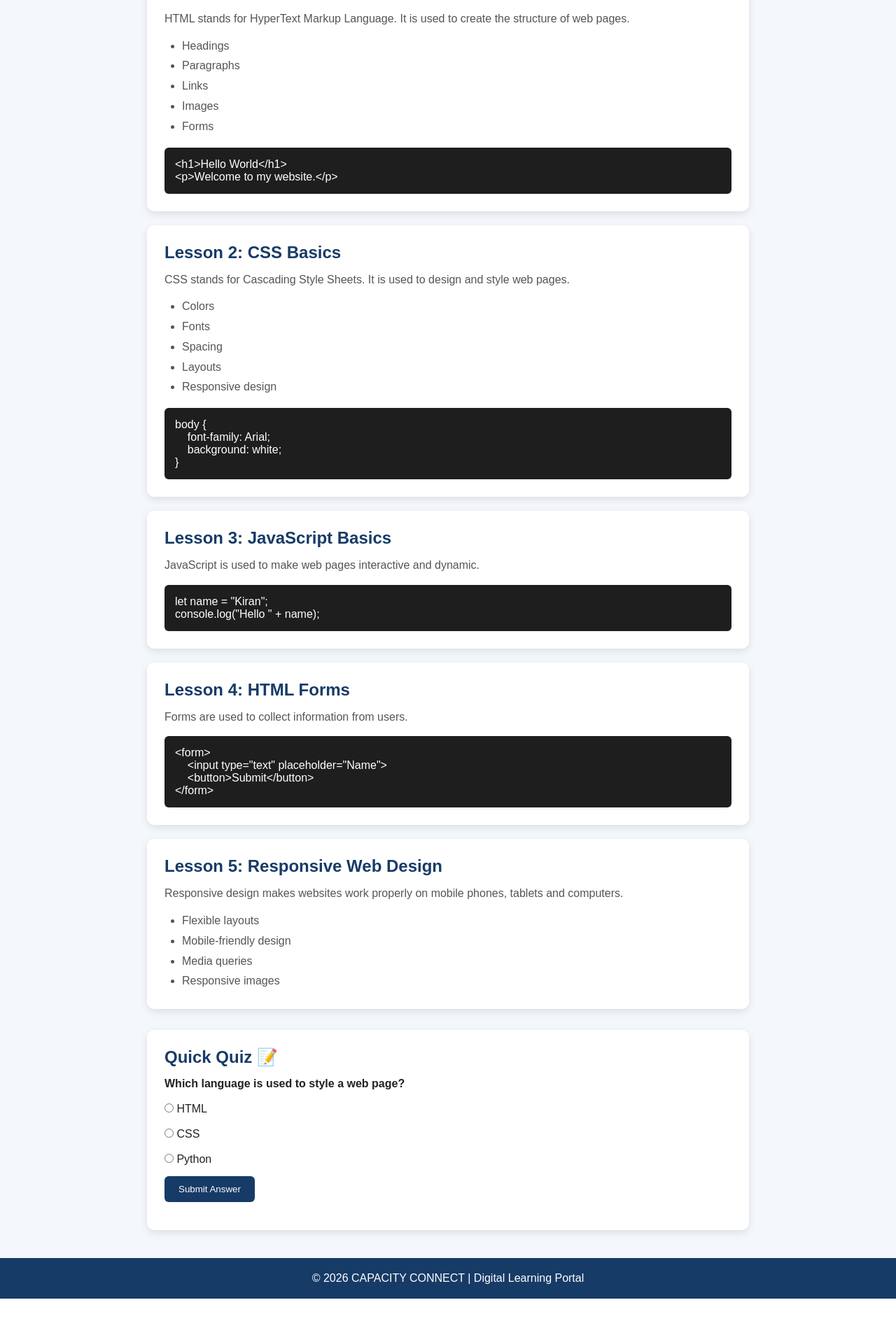
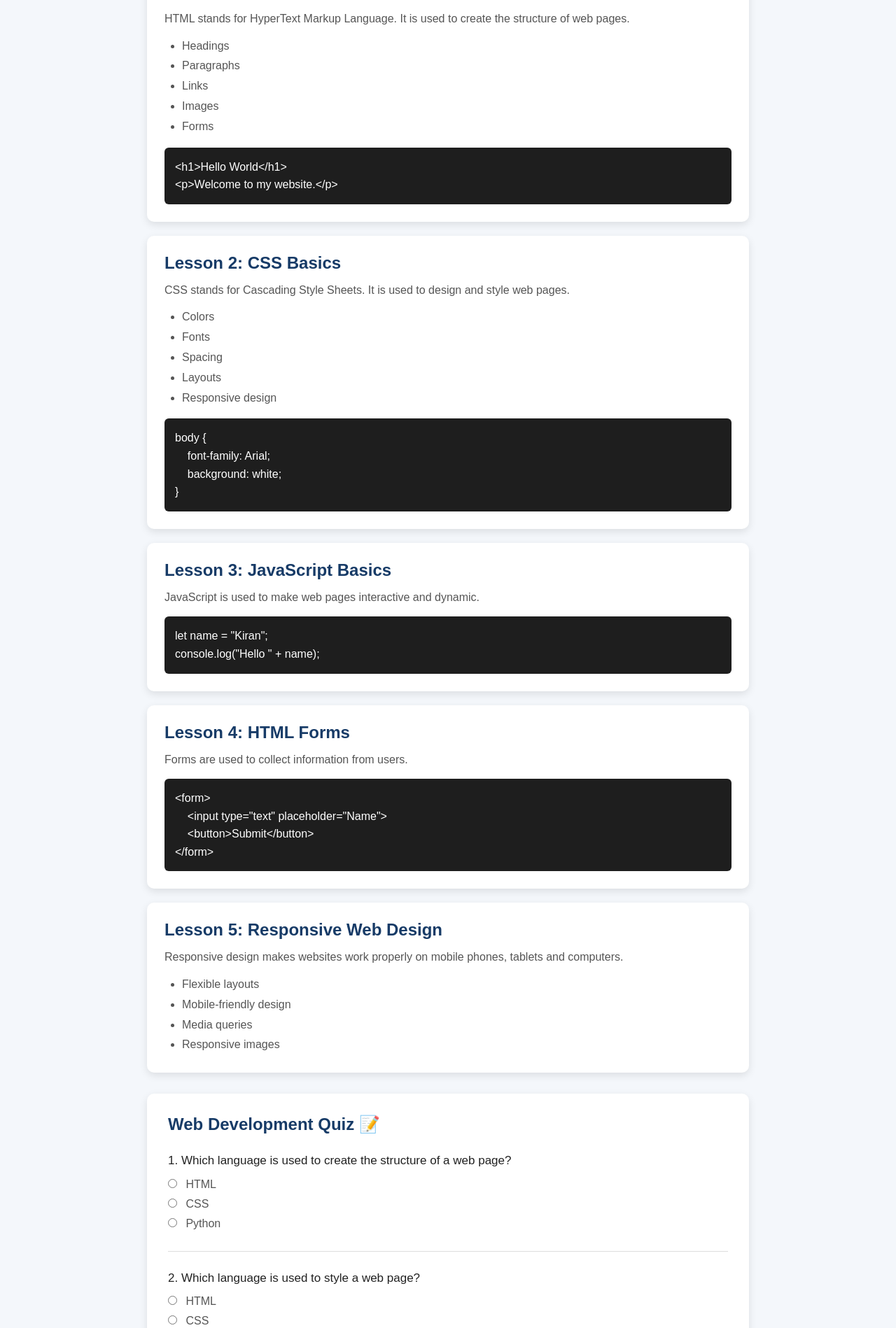
Before and after one commit to nalwadekiran2007-alt/capacity_connect, a Flask app: page /web-course in a window 1280 px wide. Shown: the part 403-2301 px from the top of the page at 70% size. Before the commit the page ends 2259 px from the top, so only its background shows below. Run offline with Flask 3, Linux system fonts and the light colour scheme; the visitor is signed in with stand-in values (Sample User, id 1); some libraries are stand-ins or nearby versions.

Commit message:
Added 10 Web Development

```diff
--- a/backend/templates/web-course.html
+++ b/backend/templates/web-course.html
@@ -1,5 +1,7 @@
+
 <!DOCTYPE html>
 <html lang="en">
+
 <head>
     <meta charset="UTF-8">
     <meta name="viewport" content="width=device-width, initial-scale=1.0">
@@ -105,12 +107,13 @@
             border-radius: 6px;
             margin-top: 15px;
             overflow-x: auto;
+            line-height: 1.6;
         }
 
         /* Quiz */
         .quiz {
             background: white;
-            padding: 25px;
+            padding: 30px;
             border-radius: 10px;
             box-shadow: 0 4px 12px rgba(0, 0, 0, 0.1);
             margin-top: 30px;
@@ -118,17 +121,45 @@
 
         .quiz h2 {
             color: #173b67;
-            margin-bottom: 15px;
+            margin-bottom: 25px;
+        }
+
+        .question {
+            margin-bottom: 25px;
+            padding-bottom: 20px;
+            border-bottom: 1px solid #ddd;
+        }
+
+        .question:last-of-type {
+            border-bottom: none;
+        }
+
+        .question p {
+            font-size: 17px;
+            margin-bottom: 12px;
+            line-height: 1.5;
+        }
+
+        .question label {
+            display: block;
+            margin: 10px 0;
+            color: #555;
+            cursor: pointer;
+        }
+
+        .question input {
+            margin-right: 8px;
         }
 
         .quiz button {
-            margin-top: 15px;
-            padding: 11px 20px;
+            margin-top: 10px;
+            padding: 12px 25px;
             background: #173b67;
             color: white;
             border: none;
             border-radius: 6px;
             cursor: pointer;
+            font-size: 16px;
         }
 
         .quiz button:hover {
@@ -136,8 +167,10 @@
         }
 
         #result {
-            margin-top: 15px;
+            margin-top: 20px;
             font-weight: bold;
+            font-size: 18px;
+            line-height: 1.6;
         }
 
         /* Footer */
@@ -151,6 +184,7 @@
 
         /* Mobile */
         @media (max-width: 600px) {
+
             nav {
                 justify-content: center;
                 gap: 4px;
@@ -166,6 +200,10 @@
             .hero h1 {
                 font-size: 30px;
             }
+
+            .quiz {
+                padding: 20px;
+            }
         }
     </style>
 </head>
@@ -174,18 +212,36 @@
 
     <!-- Navigation -->
     <nav>
-    <a href="{{ url_for('dashboard') }}">Dashboard</a>
-    <a href="{{ url_for('courses') }}">Courses</a>
-    <a href="{{ url_for('profile') }}">Profile</a>
-    <a href="{{ url_for('logout') }}">Logout</a>
+
+        <a href="{{ url_for('dashboard') }}">
+            Dashboard
+        </a>
+
+        <a href="{{ url_for('courses') }}">
+            Courses
+        </a>
+
+        <a href="{{ url_for('profile') }}">
+            Profile
+        </a>
+
+        <a href="{{ url_for('logout') }}">
+            Logout
+        </a>
+
     </nav>
+
 
     <!-- Hero -->
     <section class="hero">
 
-        <div class="icon">🌐</div>
+        <div class="icon">
+            🌐
+        </div>
 
-        <h1>Web Development</h1>
+        <h1>
+            Web Development
+        </h1>
 
         <p>
             Learn HTML, CSS and JavaScript and build modern websites.
@@ -197,10 +253,13 @@
     <!-- Course Content -->
     <main class="content">
 
+
         <!-- Lesson 1 -->
         <section class="lesson">
 
-            <h2>Lesson 1: HTML Basics</h2>
+            <h2>
+                Lesson 1: HTML Basics
+            </h2>
 
             <p>
                 HTML stands for HyperText Markup Language.
@@ -216,8 +275,11 @@
             </ul>
 
             <div class="code">
+
                 &lt;h1&gt;Hello World&lt;/h1&gt;<br>
+
                 &lt;p&gt;Welcome to my website.&lt;/p&gt;
+
             </div>
 
         </section>
@@ -226,7 +288,9 @@
         <!-- Lesson 2 -->
         <section class="lesson">
 
-            <h2>Lesson 2: CSS Basics</h2>
+            <h2>
+                Lesson 2: CSS Basics
+            </h2>
 
             <p>
                 CSS stands for Cascading Style Sheets.
@@ -242,10 +306,15 @@
             </ul>
 
             <div class="code">
+
                 body {<br>
+
                 &nbsp;&nbsp;&nbsp;&nbsp;font-family: Arial;<br>
+
                 &nbsp;&nbsp;&nbsp;&nbsp;background: white;<br>
+
                 }
+
             </div>
 
         </section>
@@ -254,7 +323,9 @@
         <!-- Lesson 3 -->
         <section class="lesson">
 
-            <h2>Lesson 3: JavaScript Basics</h2>
+            <h2>
+                Lesson 3: JavaScript Basics
+            </h2>
 
             <p>
                 JavaScript is used to make web pages interactive
@@ -262,8 +333,11 @@
             </p>
 
             <div class="code">
+
                 let name = "Kiran";<br>
+
                 console.log("Hello " + name);
+
             </div>
 
         </section>
@@ -272,17 +346,24 @@
         <!-- Lesson 4 -->
         <section class="lesson">
 
-            <h2>Lesson 4: HTML Forms</h2>
+            <h2>
+                Lesson 4: HTML Forms
+            </h2>
 
             <p>
                 Forms are used to collect information from users.
             </p>
 
             <div class="code">
+
                 &lt;form&gt;<br>
+
                 &nbsp;&nbsp;&nbsp;&nbsp;&lt;input type="text" placeholder="Name"&gt;<br>
+
                 &nbsp;&nbsp;&nbsp;&nbsp;&lt;button&gt;Submit&lt;/button&gt;<br>
+
                 &lt;/form&gt;
+
             </div>
 
         </section>
@@ -291,7 +372,9 @@
         <!-- Lesson 5 -->
         <section class="lesson">
 
-            <h2>Lesson 5: Responsive Web Design</h2>
+            <h2>
+                Lesson 5: Responsive Web Design
+            </h2>
 
             <p>
                 Responsive design makes websites work properly
@@ -308,43 +391,84 @@
         </section>
 
 
-        <!-- Quiz -->
+
+        <!-- QUIZ -->
+
 <section class="quiz">
 
-            <h2>Quick Quiz 📝</h2>
+    <h2>Web Development Quiz 📝</h2>
 
-            <p>
-                <strong>
-                    Which language is used to style a web page?
-                </strong>
-            </p>
+    <div class="question">
+        <p>1. Which language is used to create the structure of a web page?</p>
+        <label><input type="radio" name="q1" value="a"> HTML</label>
+        <label><input type="radio" name="q1" value="b"> CSS</label>
+        <label><input type="radio" name="q1" value="c"> Python</label>
+    </div>
 
-            <br>
+    <div class="question">
+        <p>2. Which language is used to style a web page?</p>
+        <label><input type="radio" name="q2" value="a"> HTML</label>
+        <label><input type="radio" name="q2" value="b"> CSS</label>
+        <label><input type="radio" name="q2" value="c"> Java</label>
+    </div>
 
-            <label>
-                <input type="radio" name="answer" value="a">
-                HTML
-            </label>
+    <div class="question">
+        <p>3. Which language is used to make web pages interactive?</p>
+        <label><input type="radio" name="q3" value="a"> HTML</label>
+        <label><input type="radio" name="q3" value="b"> CSS</label>
+        <label><input type="radio" name="q3" value="c"> JavaScript</label>
+    </div>
 
-            <br><br>
+    <div class="question">
+        <p>4. What does HTML stand for?</p>
+        <label><input type="radio" name="q4" value="a"> HyperText Markup Language</label>
+        <label><input type="radio" name="q4" value="b"> HighText Machine Language</label>
+        <label><input type="radio" name="q4" value="c"> Hyper Tool Multi Language</label>
+    </div>
 
-            <label>
-                <input type="radio" name="answer" value="b">
-                CSS
-            </label>
+    <div class="question">
+        <p>5. Which tag is used for the largest heading?</p>
+        <label><input type="radio" name="q5" value="a"> &lt;p&gt;</label>
+        <label><input type="radio" name="q5" value="b"> &lt;h1&gt;</label>
+        <label><input type="radio" name="q5" value="c"> &lt;head&gt;</label>
+    </div>
 
-            <br><br>
+    <div class="question">
+        <p>6. Which HTML tag creates a hyperlink?</p>
+        <label><input type="radio" name="q6" value="a"> &lt;link&gt;</label>
+        <label><input type="radio" name="q6" value="b"> &lt;a&gt;</label>
+        <label><input type="radio" name="q6" value="c"> &lt;url&gt;</label>
+    </div>
 
-            <label>
-                <input type="radio" name="answer" value="c">
-                Python
-            </label>
+    <div class="question">
+        <p>7. Which CSS property changes text color?</p>
+        <label><input type="radio" name="q7" value="a"> background</label>
+        <label><input type="radio" name="q7" value="b"> font-size</label>
+        <label><input type="radio" name="q7" value="c"> color</label>
+    </div>
 
-            <br>
+    <div class="question">
+        <p>8. Which JavaScript keyword declares a variable?</p>
+        <label><input type="radio" name="q8" value="a"> let</label>
+        <label><input type="radio" name="q8" value="b"> style</label>
+        <label><input type="radio" name="q8" value="c"> html</label>
+    </div>
 
-            <button onclick="checkAnswer()">
-                Submit Answer
-            </button>
+    <div class="question">
+        <p>9. Which HTML tag creates a paragraph?</p>
+        <label><input type="radio" name="q9" value="a"> &lt;p&gt;</label>
+        <label><input type="radio" name="q9" value="b"> &lt;para&gt;</label>
+        <label><input type="radio" name="q9" value="c"> &lt;text&gt;</label>
+    </div>
+
+    <div class="question">
+        <p>10. What is responsive web design?</p>
+        <label><input type="radio" name="q10" value="a"> A programming language</label>
+        <label><input type="radio" name="q10" value="b"> A database</label>
+        <label><input type="radio" name="q10" value="c"> Design that works on different screen sizes</label>
+    </div>
+
+    <button onclick="submitQuiz()">Submit Quiz</button>
 
     <div id="result"></div>
 
@@ -353,41 +477,123 @@
     </main>
 
 
+
     <!-- Footer -->
     <footer>
-        <p>© 2026 CAPACITY CONNECT | Digital Learning Portal</p>
+
+        <p>
+            © 2026 CAPACITY CONNECT | Digital Learning Portal
+        </p>
+
     </footer>
+
 
 
     <!-- Quiz JavaScript -->
     <script>
+
         function checkAnswer() {
 
-        const answer = document.querySelector(
-            'input[name="answer"]:checked'
+            const answers = {
+
+                q1: "a",
+                q2: "b",
+                q3: "b",
+                q4: "c",
+                q5: "a",
+                q6: "b",
+                q7: "b",
+                q8: "a",
+                q9: "b",
+                q10: "c"
+
+            };
+
+
+            let score = 0;
+            let attempted = 0;
+
+
+            for (let question in answers) {
+
+                const selected = document.querySelector(
+                    'input[name="' + question + '"]:checked'
                 );
+
+
+                if (selected) {
+
+                    attempted++;
+
+
+                    if (selected.value === answers[question]) {
+
+                        score++;
+
+                    }
+
+                }
+
+            }
+
 
             const result = document.getElementById("result");
 
-        if (!answer) {
-            result.innerText = "Please select an answer.";
+
+            /* Check all questions */
+
+            if (attempted < 10) {
+
+                result.innerText =
+                    "⚠️ Please answer all 10 questions. You answered "
+                    + attempted + "/10.";
+
                 result.style.color = "red";
+
                 return;
+
             }
 
-        if (answer.value === "b") {
-            result.innerText = "Correct Answer! 🎉 Score: 100%";
+
+            /* Calculate percentage */
+
+            const percentage = score * 10;
+
+
+            /* Save progress */
+
+            localStorage.setItem(
+                "webProgress",
+                percentage
+            );
+
+
+            /* Display result */
+
+            if (percentage >= 50) {
+
+                result.innerText =
+                    "🎉 Quiz Completed! Score: "
+                    + score + "/10 ("
+                    + percentage + "%)";
+
                 result.style.color = "green";
 
-            localStorage.setItem("webProgress", "100");
+            } else {
 
-        } else {
-            result.innerText = "Wrong Answer. Try again!";
+                result.innerText =
+                    "❌ Quiz Completed! Score: "
+                    + score + "/10 ("
+                    + percentage + "%). Try Again!";
+
                 result.style.color = "red";
 
-            localStorage.setItem("webProgress", "0");
             }
+
         }
+
     </script>
+
 </body>
+
 </html>
```
Lines whose indentation alone changed are shown as unchanged.
